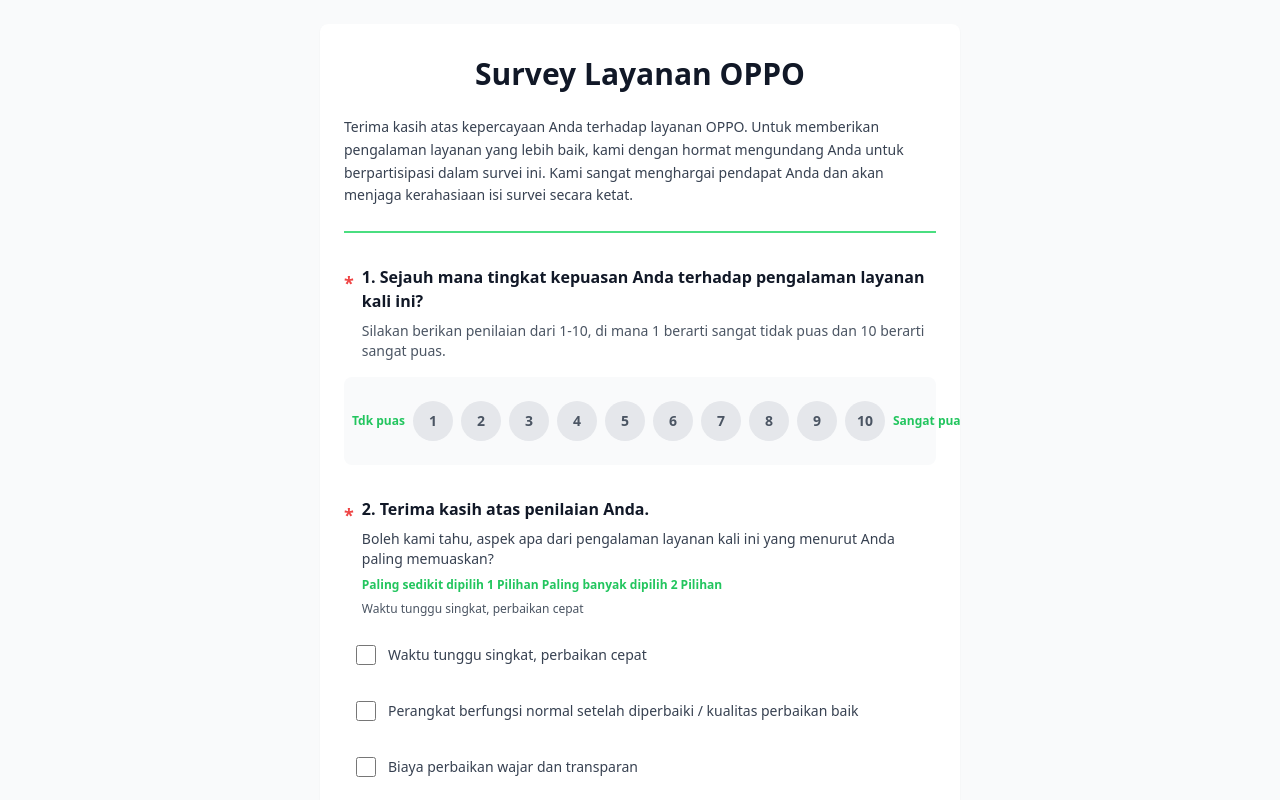
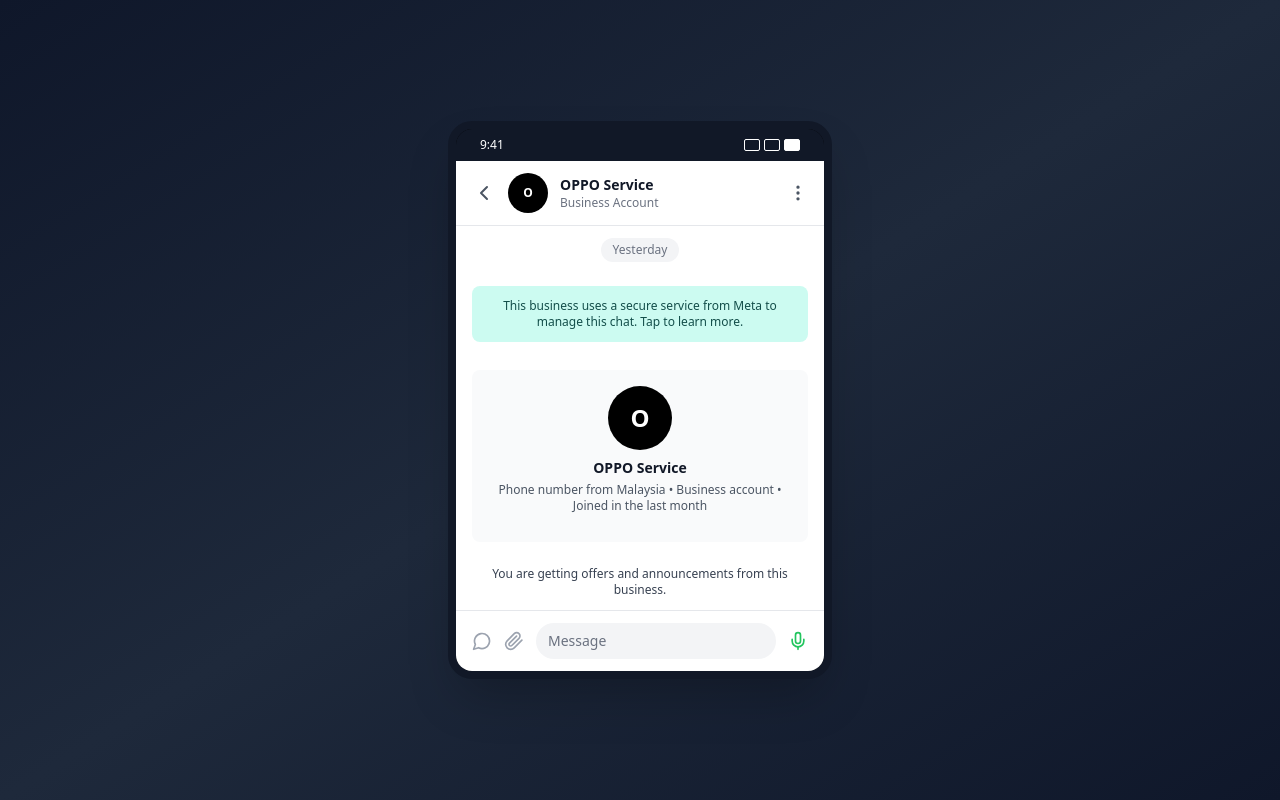
Before and after one commit to farhand-netz/oppo, a React (Vite) app: page / in a window 1280 px wide. Shown: the top 800 px of the page. Built offline with nearby package versions, Linux system fonts and the light colour scheme.

Commit message:
Updated App.tsx

```diff
--- a/src/App.tsx
+++ b/src/App.tsx
@@ -1,9 +1,17 @@
+import { useState } from 'react';
+import Landing from './components/Landing';
 import Survey from './components/Survey';
 
 function App() {
+  const [showSurvey, setShowSurvey] = useState(false);
+
   return (
-    <div className="min-h-screen bg-gray-50">
-      <Survey />
+    <div>
+      {showSurvey ? (
+        <Survey />
+      ) : (
+        <Landing onStartSurvey={() => setShowSurvey(true)} />
+      )}
     </div>
   );
 }
--- /dev/null
+++ b/src/components/Landing.tsx
@@ -0,0 +1,121 @@
+import { useState } from 'react';
+import { ChevronLeft, MoreVertical, MessageCircle, Paperclip, Mic } from 'lucide-react';
+
+interface LandingProps {
+  onStartSurvey: () => void;
+}
+
+export default function Landing({ onStartSurvey }: LandingProps) {
+  const [activeTab, setActiveTab] = useState('chat');
+
+  return (
+    <div className="min-h-screen bg-gradient-to-br from-slate-900 via-slate-800 to-slate-900">
+      {/* Phone Frame */}
+      <div className="flex items-center justify-center min-h-screen p-4">
+        <div className="w-full max-w-sm bg-black rounded-3xl shadow-2xl overflow-hidden border-8 border-gray-900">
+          {/* Status Bar */}
+          <div className="bg-gray-900 px-6 py-2 flex justify-between items-center text-white text-xs">
+            <span>9:41</span>
+            <div className="flex gap-1">
+              <div className="w-4 h-3 border border-white rounded-sm"></div>
+              <div className="w-4 h-3 border border-white rounded-sm"></div>
+              <div className="w-4 h-3 border border-white rounded-sm bg-white"></div>
+            </div>
+          </div>
+
+          {/* Chat Header */}
+          <div className="bg-white px-4 py-3 flex items-center justify-between border-b">
+            <div className="flex items-center gap-3">
+              <ChevronLeft className="w-6 h-6 text-gray-600" />
+              <div className="w-10 h-10 bg-black rounded-full flex items-center justify-center">
+                <span className="text-white text-xs font-bold">O</span>
+              </div>
+              <div>
+                <h3 className="text-sm font-semibold text-gray-900">OPPO Service</h3>
+                <p className="text-xs text-gray-500">Business Account</p>
+              </div>
+            </div>
+            <MoreVertical className="w-5 h-5 text-gray-600" />
+          </div>
+
+          {/* Chat Content */}
+          <div className="bg-white h-96 overflow-y-auto">
+            {/* Date separator */}
+            <div className="flex justify-center py-3">
+              <span className="text-xs text-gray-500 bg-gray-100 px-3 py-1 rounded-full">Yesterday</span>
+            </div>
+
+            {/* Meta Security Message */}
+            <div className="px-4 py-3">
+              <div className="bg-teal-100 rounded-lg p-3 text-center">
+                <p className="text-xs text-teal-900">
+                  This business uses a secure service from Meta to manage this chat. Tap to learn more.
+                </p>
+              </div>
+            </div>
+
+            {/* OPPO Service Card */}
+            <div className="px-4 py-4">
+              <div className="bg-gray-50 rounded-lg p-4 text-center">
+                <div className="w-16 h-16 bg-black rounded-full flex items-center justify-center mx-auto mb-2">
+                  <span className="text-white text-2xl font-bold">O</span>
+                </div>
+                <h2 className="text-sm font-bold text-gray-900 mb-1">OPPO Service</h2>
+                <p className="text-xs text-gray-600 mb-3">
+                  Phone number from Malaysia • Business account • Joined in the last month
+                </p>
+              </div>
+            </div>
+
+            {/* Message */}
+            <div className="px-4 py-2">
+              <p className="text-xs text-gray-700 text-center mb-4">
+                You are getting offers and announcements from this business.
+              </p>
+            </div>
+
+            {/* Buttons */}
+            <div className="px-4 pb-3 flex gap-3">
+              <button className="flex-1 px-4 py-2 bg-gray-100 text-gray-900 text-xs font-semibold rounded-lg hover:bg-gray-200 transition">
+                ✋ Stop
+              </button>
+              <button className="flex-1 px-4 py-2 bg-gray-100 text-gray-900 text-xs font-semibold rounded-lg hover:bg-gray-200 transition">
+                Profile
+              </button>
+            </div>
+
+            {/* Survey Message */}
+            <div className="px-4 py-3">
+              <div className="bg-gray-50 rounded-lg p-3">
+                <p className="text-xs text-gray-700 leading-relaxed">
+                  Untuk Pengguna : Terimakasih atas kepercayaannya di OPPO Servis. Untuk meningkatkan pelayanan kami, kami mengundang anda untuk berpartisipasi mengisi survey layanan ini.{' '}
+                  <button
+                    onClick={onStartSurvey}
+                    className="text-blue-500 font-semibold hover:text-blue-700 transition underline inline"
+                  >
+                    https://t.oppo.com/1aStzN
+                  </button>
+                  {' '}Terimakasih
+                </p>
+                <span className="text-xs text-gray-500 mt-2 block text-right">18:10</span>
+              </div>
+            </div>
+          </div>
+
+          {/* Chat Input */}
+          <div className="bg-white border-t px-4 py-3 flex items-center gap-3">
+            <MessageCircle className="w-5 h-5 text-gray-400" />
+            <Paperclip className="w-5 h-5 text-gray-400" />
+            <input
+              type="text"
+              placeholder="Message"
+              className="flex-1 text-sm bg-gray-100 rounded-full px-3 py-2 outline-none text-gray-700 placeholder-gray-500"
+              disabled
+            />
+            <Mic className="w-5 h-5 text-green-500" />
+          </div>
+        </div>
+      </div>
+    </div>
+  );
+}
```
